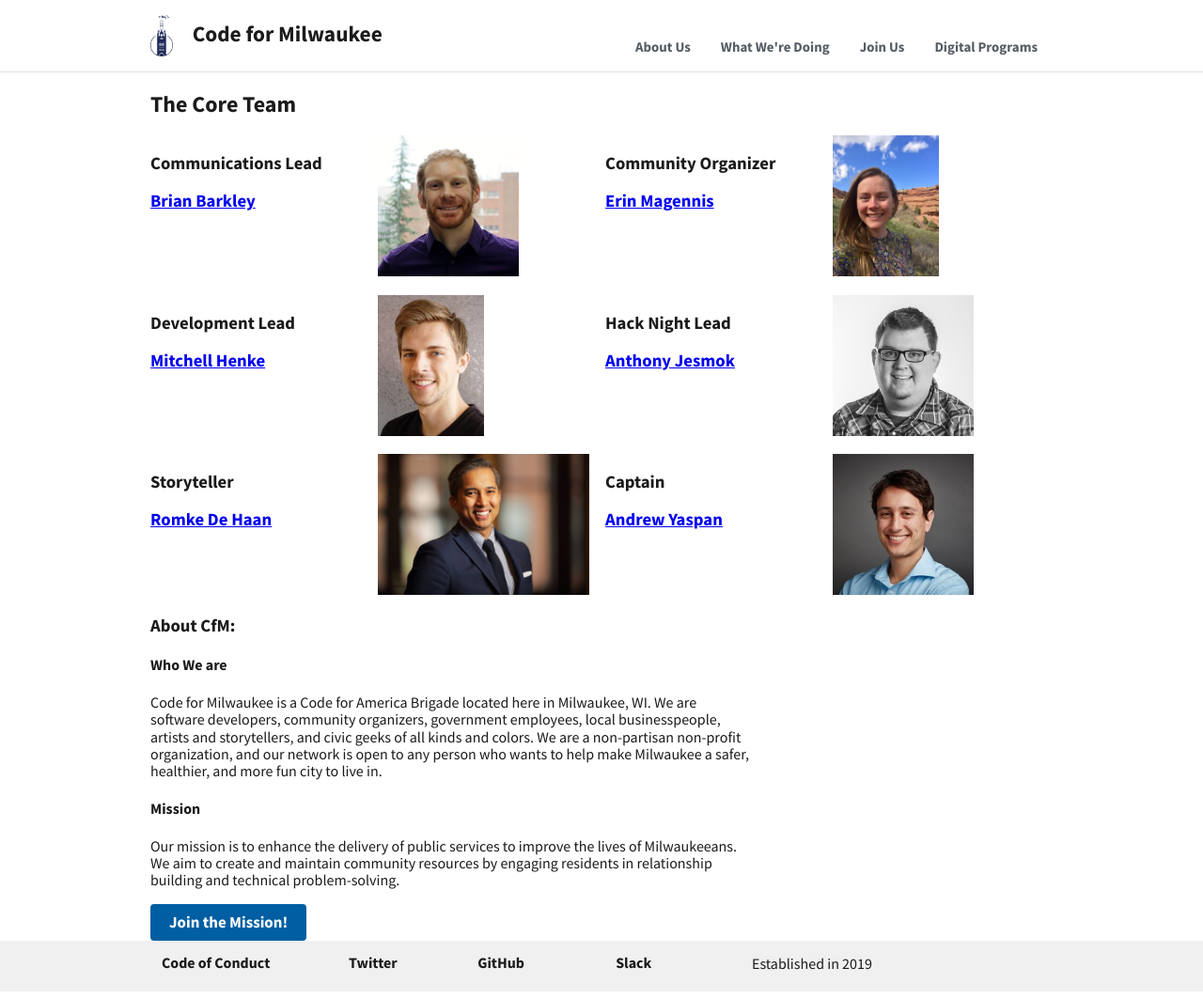
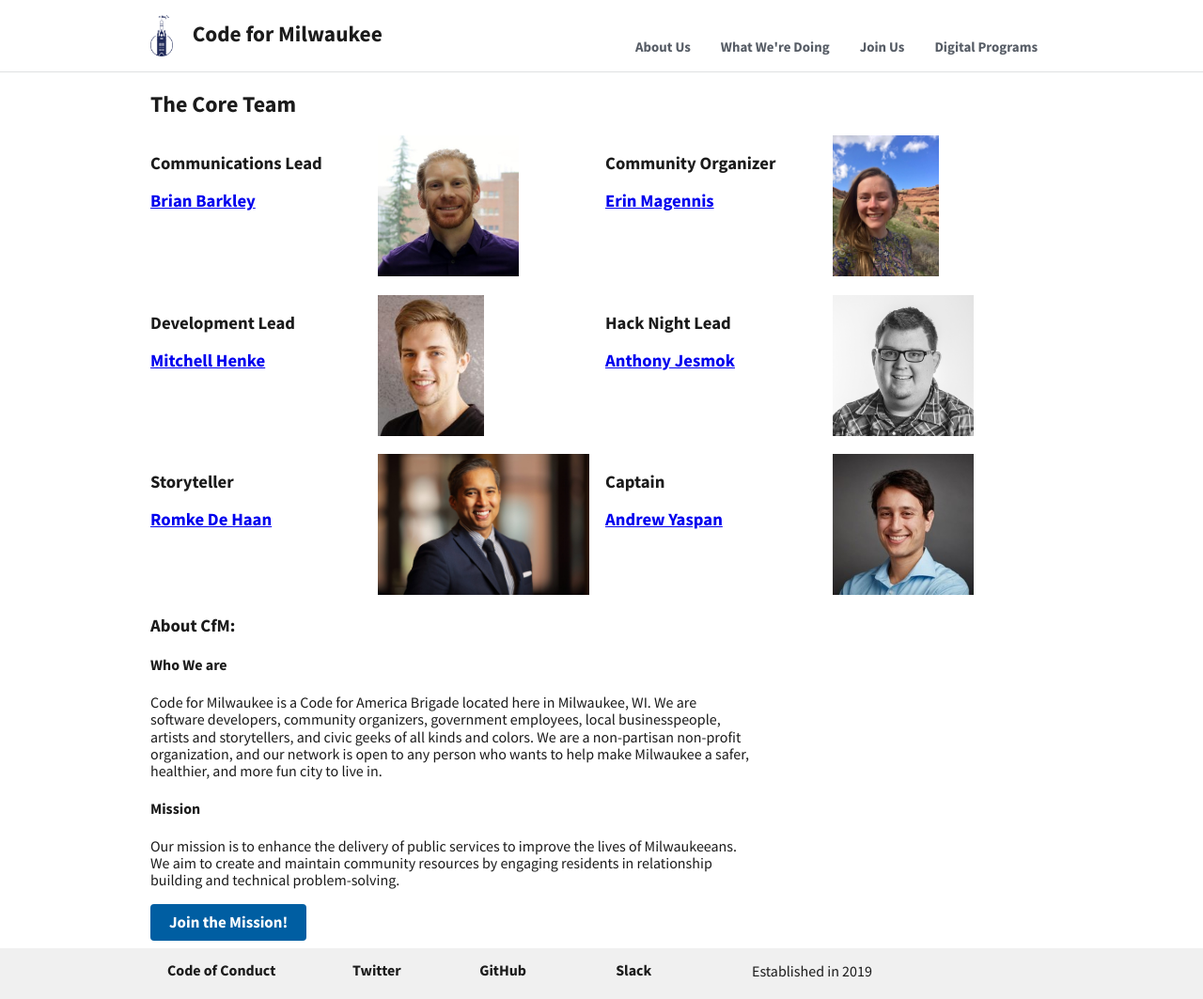
Before and after one commit to codeformilwaukee/codeformilwaukee.github.io, a Jekyll site: the page built from join-us.md, in a window 1280 px wide. Shown: the whole page at 94% size. Built offline with Jekyll 4.4.1, drawn with Linux system fonts in a browser that asks for light colours.

Commit message:
small layout fixes

```diff
--- a/_layouts/default.html
+++ b/_layouts/default.html
@@ -141,7 +141,7 @@
                     <nav class="usa-footer__nav" aria-label="Footer navigation">
                         <div class="grid-row">
                             <div class="usa-footer__contact-links mobile-lg:grid-col-10">
-                                <div class="usa-footer__social-links grid-row grid-gap-1">
+                                <div class="usa-footer__social-links grid-row">
                                     <div class="grid-col-3">
                                         <a class="usa-footer__primary-link" href="/code-of-conduct">Code of Conduct</a>
                                     </div>
--- a/join-us.md
+++ b/join-us.md
@@ -84,7 +84,7 @@ deeplink: true
       <h4>Mission</h4>
       <p>Our mission is to enhance the delivery of public services to improve the lives of Milwaukeeans. We aim to create and maintain community resources by engaging residents in relationship building and technical problem-solving.</p>
 
-      <div>
+      <div class="margin-y-1">
         <a target="_blank" href="https://forms.gle/SpCTwWxsDdmsB6kj6" class="usa-button">Join the Mission!</a>
       </div>
     </div>
```
